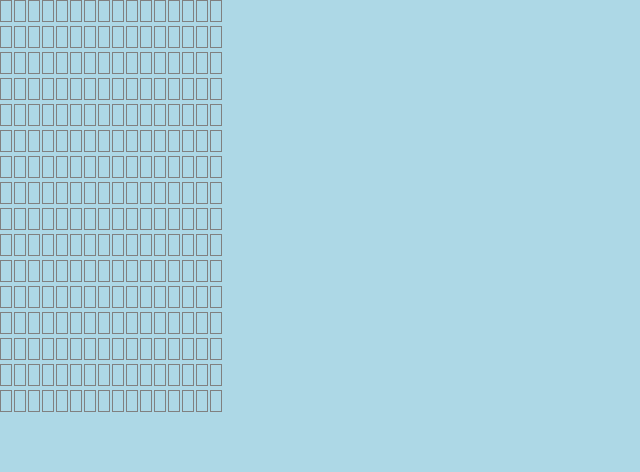
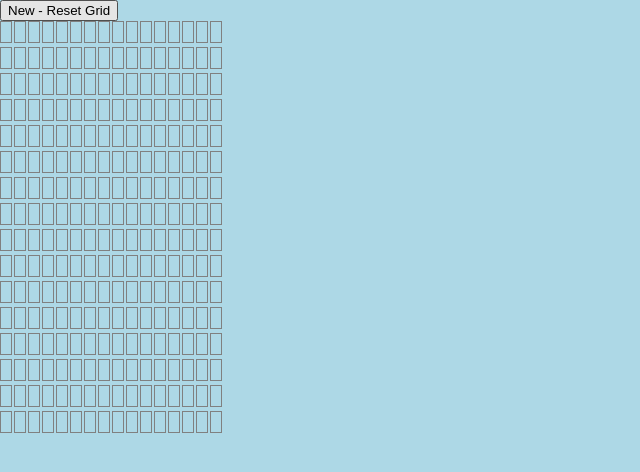
Before and after one commit to roquez94/ETCH-A-SKETCH, a plain HTML site: page index.html in a window 1280 px wide. Shown: the whole page, without its empty margins (0-640 px from the left). Drawn offline with Linux system fonts and the light colour scheme.

Commit message:
Added New - Reset Grid Button
Create click event on button to create/reset grid

```diff
--- a/index.html
+++ b/index.html
@@ -8,6 +8,7 @@
     <script src="etch.js" defer></script>
   </head>
   <body>
+    <button id ="reset"> New - Reset Grid </button>
     <div id = "container">  </div>
 
   </body>
```
